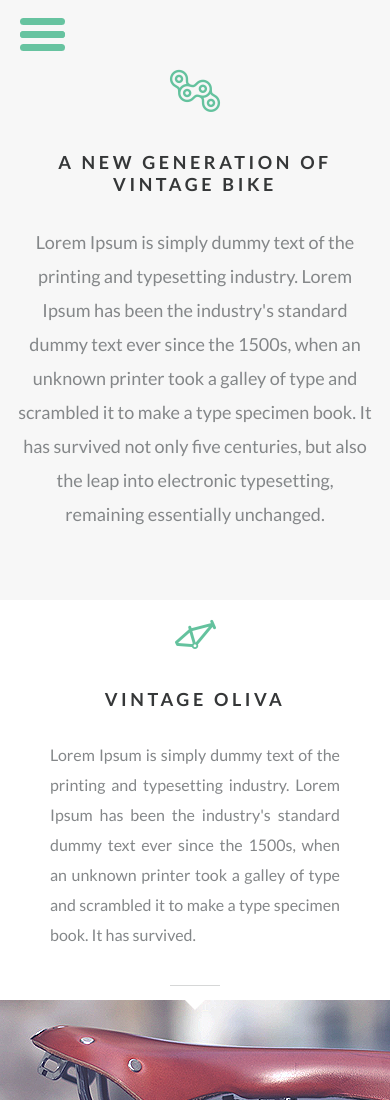
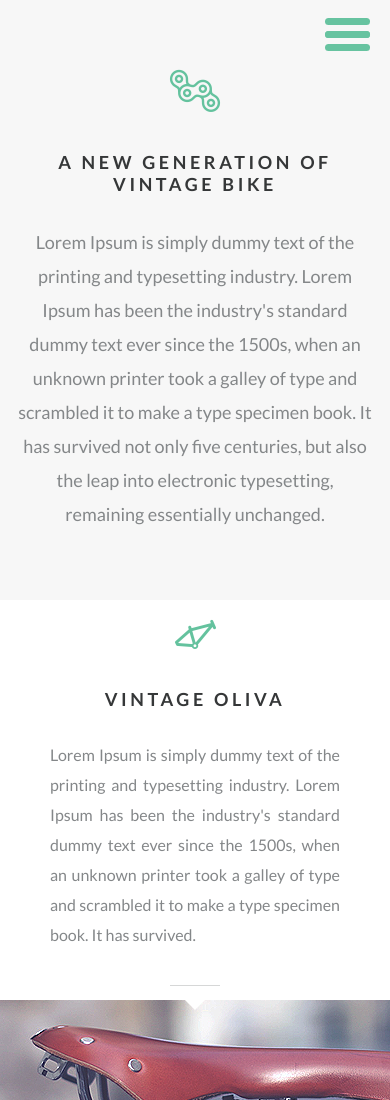
Before and after one commit to Gonmoon/Bicycle, a plain HTML site: page index.html in a window 390 px wide. Shown: the top 1100 px of the page. Drawn offline with nearby package versions, Linux system fonts and the light colour scheme.

Commit message:
Add files via upload

```diff
--- a/css/style.css
+++ b/css/style.css
@@ -101,6 +101,10 @@ body {
   margin: 0 auto;
 }
 
+.lock {
+  overflow: hidden;
+}
+
 .header {
   display: -webkit-box;
   display: -ms-flexbox;
@@ -125,8 +129,15 @@ body {
 }
 @media (max-width: 768px) {
   .header__body {
+    display: -webkit-box;
+    display: -ms-flexbox;
+    display: flex;
+    -webkit-box-pack: end;
+        -ms-flex-pack: end;
+            justify-content: flex-end;
     margin: 0;
     height: 70px;
+    width: 100%;
   }
 }
 @media (max-width: 768px) {
@@ -138,6 +149,7 @@ body {
     z-index: 1000;
     max-height: 100px;
     background: transparent;
+    width: 100%;
   }
 }
 
@@ -218,11 +230,11 @@ body {
 }
 
 .icon {
-  margin: 0 0 0 20px;
   display: none;
   width: 45px;
   height: 35px;
   position: relative;
+  right: 20px;
   cursor: pointer;
   z-index: 11000;
 }
--- a/js/script.js
+++ b/js/script.js
@@ -7,6 +7,7 @@ $(function(){
 	$('.icon').click(function(){
 		$(this).toggleClass('icon_open');
 		$('.nav').slideToggle(300);
+		$('body').toggleClass('lock');
 	});
 	// Slider
 	$('.news__body-slider').slick({
```
